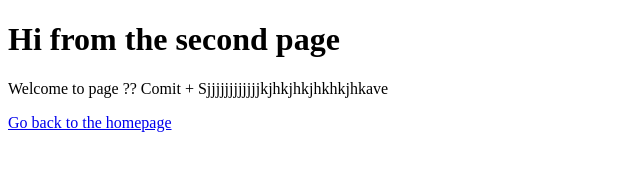
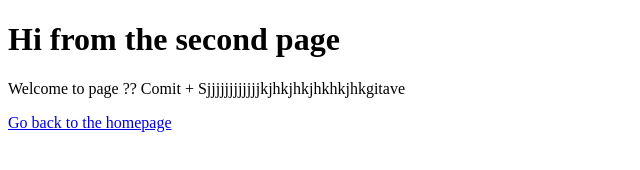
Before and after one commit to Gidralisk/Designcode-react-lessons, a Gatsby site: page /page-2 in a window 1280 px wide. Shown: the full height of the page, 0-640 px from the left. Built offline with nearby package versions, Linux system fonts and the light colour scheme; Gatsby itself is replaced by a stand-in of ours.

Commit message:
dscsdcscscd

```diff
--- a/src/pages/page-2.js
+++ b/src/pages/page-2.js
@@ -4,7 +4,7 @@
 const SecondPage = () => (
   <div>
     <h1>Hi from the second page</h1>
-    <p>Welcome to page ?? Comit + Sjjjjjjjjjjjjkjhkjhkjhkhkjhkave</p>
+    <p>Welcome to page ?? Comit + Sjjjjjjjjjjjjkjhkjhkjhkhkjhkgitave</p>
     <Link to="/">Go back to the homepage</Link>
   </div>
 )
```
